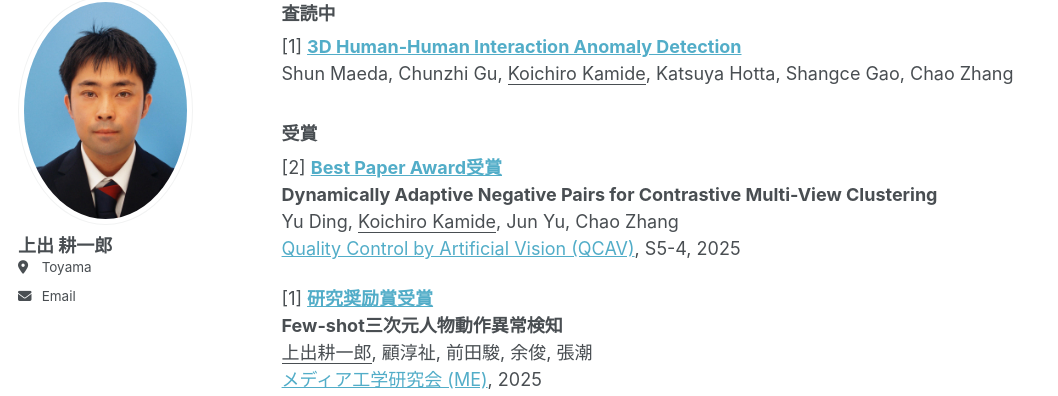
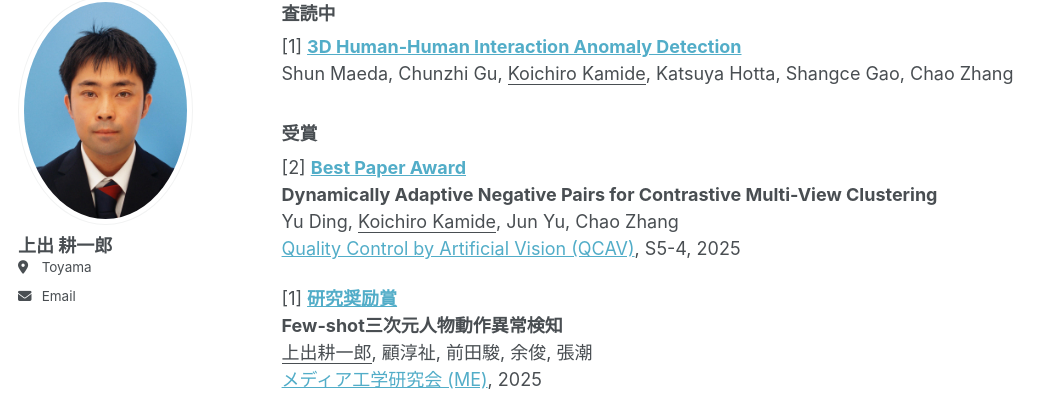
Before and after one commit to koichiro-kamide/koichiro-kamide.github.io, a Jekyll site: the page built from _pages/about.md, in a window 1280 px wide and 900 px high, scrolled down 1297 px. Shown: the part 103-499 px from the top of the window, without its empty margins (0-1058 px from the left). Built offline with Jekyll 4.4.1, drawn with Linux system fonts in a browser that asks for light colours.

Commit message:
Update about.md

```diff
--- a/_pages/about.md
+++ b/_pages/about.md
@@ -75,12 +75,12 @@ Shun Maeda, Chunzhi Gu, <u>Koichiro Kamide</u>, Katsuya Hotta, Shangce Gao, Chao
 
 
 ### 受賞
-[2] [**Best Paper Award受賞**](https://www.tc-iaip.org/qcav/2025/#:~:text=S5%2D4%E2%80%83Dynamically%20Adaptive%20Negative%20Pairs%20for%20Contrastive%20Multi%2DView%20Clustering)
+[2] [**Best Paper Award**](https://www.tc-iaip.org/qcav/2025/#:~:text=S5%2D4%E2%80%83Dynamically%20Adaptive%20Negative%20Pairs%20for%20Contrastive%20Multi%2DView%20Clustering)
 **Dynamically Adaptive Negative Pairs for Contrastive Multi-View Clustering**
 Yu Ding, <u>Koichiro Kamide</u>, Jun Yu, Chao Zhang
 [Quality Control by Artificial Vision (QCAV)](https://www.tc-iaip.org/qcav/2025/), S5-4, 2025
 
-[1] [**研究奨励賞受賞**](https://www.ite.or.jp/study/me/files/award.html)
+[1] [**研究奨励賞**](https://www.ite.or.jp/study/me/files/award.html)
 **Few-shot三次元人物動作異常検知**
 <u>上出耕一郎</u>, 顧淳祉, 前田駿, 余俊, 張潮
 [メディア工学研究会 (ME)](https://www.ite.or.jp/ken/program/index.php?tgs_regid=eaad7329a67e51120a4fda78e0770437c4d94cd15318bc2211cb5356630849dd&tgid=ITE-ME), 2025
```
